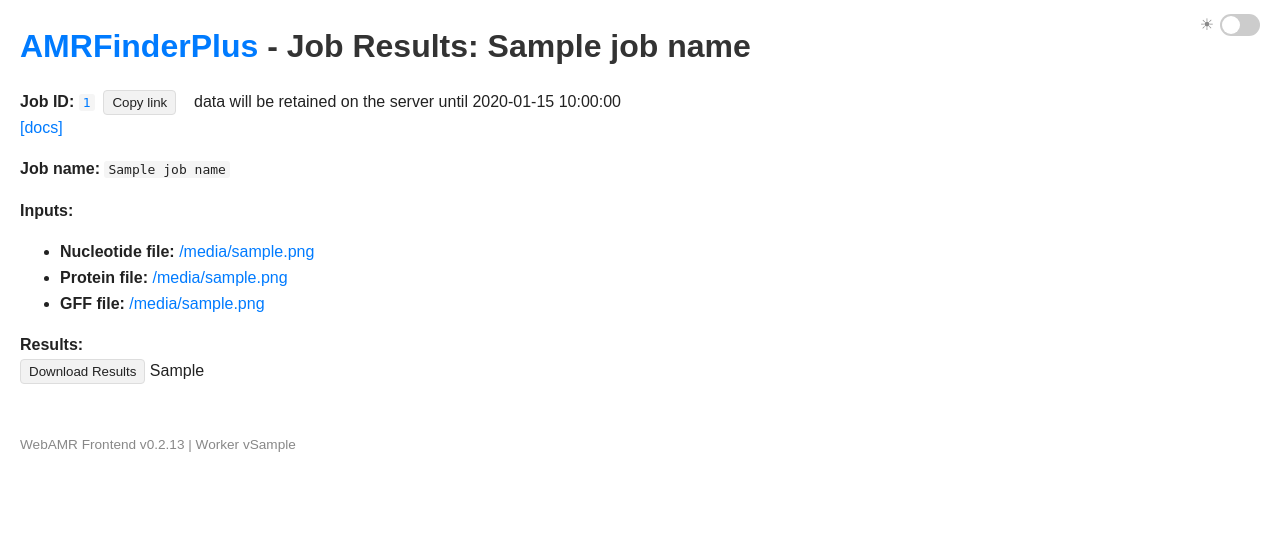
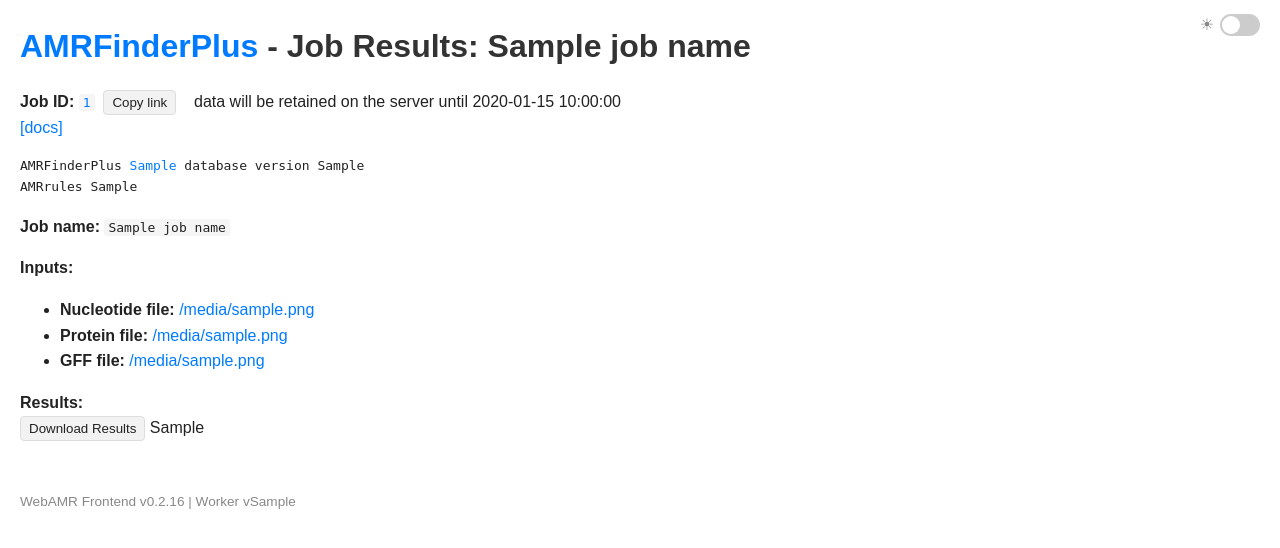
Before and after one commit to evolarjun/webamr, a Flask app: template frontend/templates/results.html in a window 1280 px wide. Shown: the top 548 px of the page. Run offline with Flask 3, Linux system fonts and the light colour scheme; the template is opened without the code that fills it: most values are stand-ins (such as "Sample title", 1, 10 or a date in 2020).

Commit message:
feat: record and display runtime tool and database versions per job
- Query and record AMRFinderPlus software, database, and AMRrules versions in Firestore upon job completion
- Update results page to display historical versions recorded with the job rather than current bucket config
- Include runtime versions in /get-results polling endpoint and update UI dynamically
- Open AMRrules summary and interpreted links in the same tab on results page
- Update index page to display "AMRrules <version>" instead of "AMRrules version <version>"
- Add unit tests for version retrieval, Firestore recording, and results page rendering
- Bump version to 0.2.16

```diff
--- a/VERSION.txt
+++ b/VERSION.txt
@@ -1 +1 @@
-0.2.13
+0.2.16
--- a/frontend/main.py
+++ b/frontend/main.py
@@ -245,47 +245,41 @@ def inject_version():
 def version_info():
     return jsonify({"frontend_version": APP_VERSION})
 
-@app.route("/")
-def index():
-    # print("Inside index!")
+def _get_versions():
+    """Retrieve or cache AMRFinderPlus DB, software, and AMRrules versions from GCS."""
     global cached_db_version, cached_software_version, cached_amrrules_version
-    organism_select_options = organism_select()
-
     if not cached_db_version or not cached_software_version or not cached_amrrules_version:
         try:
             storage_client = get_storage_client()
             bucket = storage_client.bucket(OUTPUT_BUCKET)
             try:
-                blob = bucket.blob("config/database_version.txt")
-                cached_db_version = blob.download_as_string().decode('utf-8').strip()
-                db_v = cached_db_version
-                blob = bucket.blob("config/software_version.txt")
-                cached_software_version = blob.download_as_string().decode('utf-8').strip()
-                soft_v = cached_software_version
-                try:
-                    blob = bucket.blob("config/amrrules_version.txt")
-                    cached_amrrules_version = blob.download_as_string().decode('utf-8').strip()
-                    amrrules_v = cached_amrrules_version
-                except NotFound:
-                    amrrules_v = "Run job to refresh"
+                if not cached_db_version:
+                    blob = bucket.blob("config/database_version.txt")
+                    cached_db_version = blob.download_as_string().decode('utf-8').strip()
+                if not cached_software_version:
+                    blob = bucket.blob("config/software_version.txt")
+                    cached_software_version = blob.download_as_string().decode('utf-8').strip()
+                if not cached_amrrules_version:
+                    try:
+                        blob = bucket.blob("config/amrrules_version.txt")
+                        cached_amrrules_version = blob.download_as_string().decode('utf-8').strip()
+                    except NotFound:
+                        cached_amrrules_version = "Run job to refresh"
             except NotFound:
-                return render_template('index.html',
-                                       organism_select=organism_select_options,
-                    database_version="Run job to refresh",
-                    software_version="Run job to refresh",
-                    amrrules_version="Run job to refresh",
-                    organism_mapping=json.dumps(ORGANISM_MAPPING),
-                    amrrules_species=AMRRULES_SPECIES)
+                return "Run job to refresh", "Run job to refresh", "Run job to refresh"
         except Exception as e:
-            print(f"Error fetching DB version: {e}")
-            # Don't cache error/unknown so we can retry
-            db_v = "Error retrieving version"
-            soft_v = "Error retrieving version"
-            amrrules_v = "Error retrieving version"
-    else:
-        db_v = cached_db_version
-        soft_v = cached_software_version
-        amrrules_v = cached_amrrules_version
+            print(f"Error fetching versions: {e}")
+            return "Error retrieving version", "Error retrieving version", "Error retrieving version"
+    return (
+        cached_db_version or "unknown",
+        cached_software_version or "unknown",
+        cached_amrrules_version or "unknown"
+    )
+
+@app.route("/")
+def index():
+    organism_select_options = organism_select()
+    db_v, soft_v, amrrules_v = _get_versions()
     return render_template('index.html', organism_select=organism_select_options,
         database_version=db_v, software_version=soft_v, amrrules_version=amrrules_v,
         organism_mapping=json.dumps(ORGANISM_MAPPING),
@@ -563,6 +557,17 @@ def results_page(job_id):
         except Exception as e:
             print(f"Error calculating retention date: {e}")
 
+    db_v = job_data.get("database_version")
+    soft_v = job_data.get("software_version")
+    amrrules_v = job_data.get("amrrules_version")
+
+    # Fallback to current config versions only for legacy jobs that didn't record them
+    if not db_v or not soft_v or not amrrules_v:
+        curr_db_v, curr_soft_v, curr_amrrules_v = _get_versions()
+        db_v = db_v or curr_db_v
+        soft_v = soft_v or curr_soft_v
+        amrrules_v = amrrules_v or curr_amrrules_v
+
     return render_template(
         'results.html',
         job_id=job_id,
@@ -581,7 +586,10 @@ def results_page(job_id):
         amrrules_error=amrrules_error,
         created_at=job_data.get("created_at").isoformat() if hasattr(job_data.get("created_at"), "isoformat") else None,
         retention_date=retention_date_str,
-        worker_version=job_data.get("worker_version", "unknown")
+        worker_version=job_data.get("worker_version", "unknown"),
+        database_version=db_v,
+        software_version=soft_v,
+        amrrules_version=amrrules_v,
     )
 
 
@@ -622,6 +630,9 @@ def return_results(user_id):
 
         worker_version = job.get('worker_version', 'unknown')
         amrrules_error = job.get('amrrules_error', None)
+        software_version = job.get('software_version')
+        database_version = job.get('database_version')
+        amrrules_version = job.get('amrrules_version')
 
         return jsonify({
             'result': results,
@@ -632,7 +643,10 @@ def return_results(user_id):
             'amrrules_summary_available': amrrules_summary_available,
             'amrrules_interpreted_available': amrrules_interpreted_available,
             'amrrules_error': amrrules_error,
-            'worker_version': worker_version
+            'worker_version': worker_version,
+            'software_version': software_version,
+            'database_version': database_version,
+            'amrrules_version': amrrules_version
         }), 200
     except NotFound:
         if doc.exists:
--- a/frontend/templates/index.html
+++ b/frontend/templates/index.html
@@ -18,7 +18,7 @@
   <a href="/docs">[docs]</a>
   <p></p>
   <pre>AMRFinderPlus <a href="https://github.com/ncbi/amr/releases/tag/amrfinder_v{{ software_version }}">{{ software_version }}</a> database version {{ database_version }}
-AMRrules version {{ amrrules_version }}</pre>
+AMRrules {{ amrrules_version }}</pre>
   <form id="upload-form" action="/analyze" method="POST" enctype="multipart/form-data">
     <label for="job_name"><a href="/docs#job-name">Job name</a> (optional):</label>
     <input type="text" name="job_name" id="job_name" maxlength="100"> <br>
--- a/frontend/templates/results.html
+++ b/frontend/templates/results.html
@@ -21,6 +21,8 @@
     &nbsp;<button onclick="copyLink()" title="Copy link">Copy link</button> &nbsp;&nbsp; data will be retained on the server until {{ retention_date }} <br />
   <a href="/docs">[docs]</a>
   </p>
+  <pre>AMRFinderPlus <a id="software-version-link" href="https://github.com/ncbi/amr/releases/tag/amrfinder_v{{ software_version }}"><span id="software-version-text">{{ software_version }}</span></a> database version <span id="database-version-text">{{ database_version }}</span>
+AMRrules <span id="amrrules-version-text">{{ amrrules_version }}</span></pre>
   {% if job_name %}
   <p>
   <strong>Job name:</strong> <code id="job-name">{{ job_name }}</code><br />
@@ -51,10 +53,10 @@
   <div id="results">
     <button onclick="downloadResults('{{ job_id }}')" style="margin-bottom: 10px;">Download Results</button>
     {% if amrrules_summary_available %}
-    &nbsp;<a href="/amrrules-summary/{{ job_id }}" target="_blank">amrrules_genome_summary.tsv</a> &nbsp;&nbsp;&nbsp;
+    &nbsp;<a href="/amrrules-summary/{{ job_id }}">amrrules_genome_summary.tsv</a> &nbsp;&nbsp;&nbsp;
     {% endif %}
     {% if amrrules_interpreted_available %}
-    &nbsp;<a href="/amrrules-interpreted/{{ job_id }}" target="_blank">amrrules_interpreted.tsv</a> &nbsp;&nbsp;&nbsp;
+    &nbsp;<a href="/amrrules-interpreted/{{ job_id }}">amrrules_interpreted.tsv</a> &nbsp;&nbsp;&nbsp;
     {% endif %}
     {% if stderr_available %}
     &nbsp;<a href="/stderr/{{ job_id }}" target="_blank">View STDERR log</a>
@@ -67,10 +69,10 @@
     <p><a href="/protein/{{ job_id }}" target="_blank">Download Protein FASTA</a></p>
     {% endif %}
     {% if amrrules_summary_available %}
-    <p><a href="/amrrules-summary/{{ job_id }}" target="_blank">amrrules_genome_summary.tsv</a></p>
+    <p><a href="/amrrules-summary/{{ job_id }}">amrrules_genome_summary.tsv</a></p>
     {% endif %}
     {% if amrrules_interpreted_available %}
-    <p><a href="/amrrules-interpreted/{{ job_id }}" target="_blank">amrrules_interpreted.tsv</a></p>
+    <p><a href="/amrrules-interpreted/{{ job_id }}">amrrules_interpreted.tsv</a></p>
     {% endif %}
     {% if amrrules_error %}
     <p class="error"><strong>AMRrules notice:</strong> {{ amrrules_error }}</p>
@@ -219,6 +221,20 @@
                 workerDisplay.textContent = ' | Worker v' + data.worker_version;
               }
             }
+            if (data.software_version && data.software_version !== 'unknown') {
+              const softText = document.getElementById('software-version-text');
+              const softLink = document.getElementById('software-version-link');
+              if (softText) softText.textContent = data.software_version;
+              if (softLink) softLink.href = 'https://github.com/ncbi/amr/releases/tag/amrfinder_v' + data.software_version;
+            }
+            if (data.database_version && data.database_version !== 'unknown') {
+              const dbText = document.getElementById('database-version-text');
+              if (dbText) dbText.textContent = data.database_version;
+            }
+            if (data.amrrules_version && data.amrrules_version !== 'unknown') {
+              const amrText = document.getElementById('amrrules-version-text');
+              if (amrText) amrText.textContent = data.amrrules_version;
+            }
             if (data.error) {
               clearInterval(pollInterval);
               if (timerInterval) clearInterval(timerInterval);
@@ -241,10 +257,10 @@
               resultsDiv.appendChild(downloadButton);
 
               if (data.amrrules_summary_available) {
-                resultsDiv.insertAdjacentHTML('beforeend', '&nbsp;<a href="/amrrules-summary/' + jobId + '" target="_blank">amrrules_genome_summary.tsv</a> &nbsp;&nbsp;&nbsp;');
+                resultsDiv.insertAdjacentHTML('beforeend', '&nbsp;<a href="/amrrules-summary/' + jobId + '">amrrules_genome_summary.tsv</a> &nbsp;&nbsp;&nbsp;');
               }
               if (data.amrrules_interpreted_available) {
-                resultsDiv.insertAdjacentHTML('beforeend', '&nbsp;<a href="/amrrules-interpreted/' + jobId + '" target="_blank">amrrules_interpreted.tsv</a> &nbsp;&nbsp;&nbsp;');
+                resultsDiv.insertAdjacentHTML('beforeend', '&nbsp;<a href="/amrrules-interpreted/' + jobId + '">amrrules_interpreted.tsv</a> &nbsp;&nbsp;&nbsp;');
               }
               if (data.stderr_available) {
                 resultsDiv.insertAdjacentHTML('beforeend', '&nbsp;<a href="/stderr/' + jobId + '" target="_blank">View STDERR log</a>');
@@ -264,12 +280,12 @@
               }
               if (data.amrrules_summary_available) {
                 const summaryLink = document.createElement('p');
-                summaryLink.innerHTML = '<a href="/amrrules-summary/' + jobId + '" target="_blank">amrrules_summary.tsv</a>';
+                summaryLink.innerHTML = '<a href="/amrrules-summary/' + jobId + '">amrrules_genome_summary.tsv</a>';
                 resultsDiv.appendChild(summaryLink);
               }
               if (data.amrrules_interpreted_available) {
                 const interpLink = document.createElement('p');
-                interpLink.innerHTML = '<a href="/amrrules-interpreted/' + jobId + '" target="_blank">amrrules_interpreted.tsv</a>';
+                interpLink.innerHTML = '<a href="/amrrules-interpreted/' + jobId + '">amrrules_interpreted.tsv</a>';
                 resultsDiv.appendChild(interpLink);
               }
               if (data.amrrules_error) {
```
Also changed, not shown: tests/test_frontend.py (+52 -1 lines), tests/test_worker.py (+44 -3 lines), worker/worker.py (+65 -24 lines).
